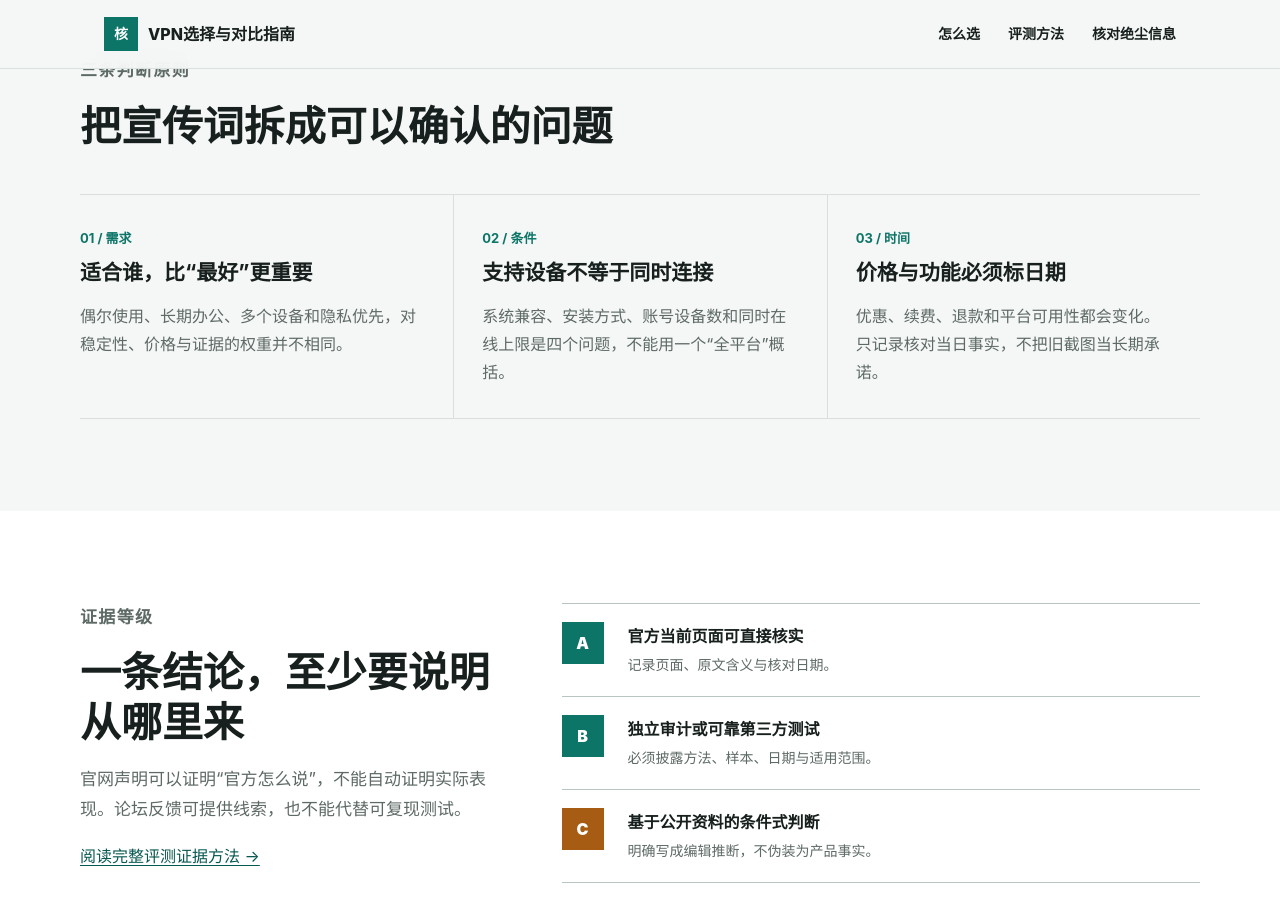
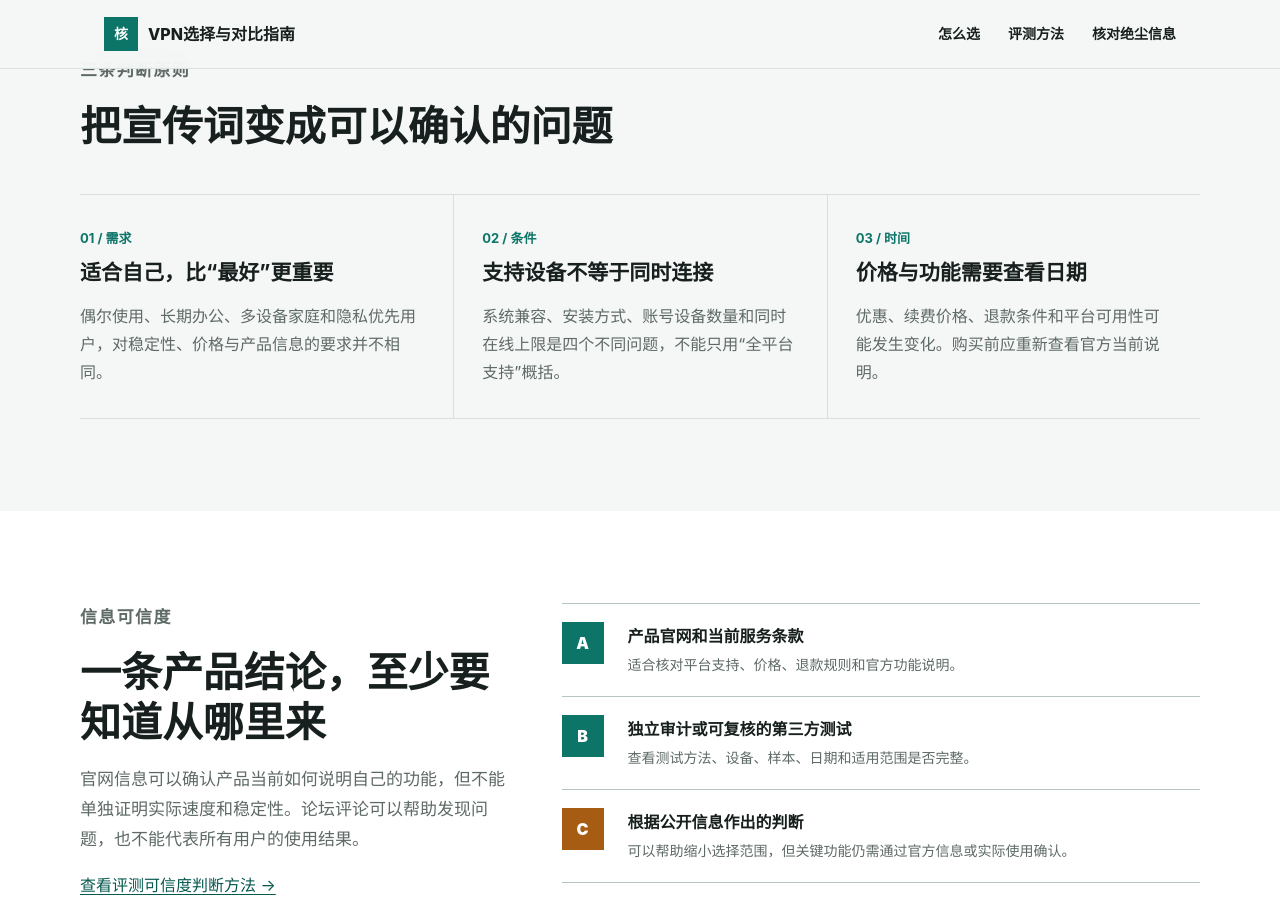
Before and after one commit to ximenshu/vpn-selection-guide, a Jekyll site: the page built from index.html, in a window 1280 px wide and 900 px high, scrolled down 1415 px. Built offline with Jekyll 4.4.1, drawn with Linux system fonts in a browser that asks for light colours; some of the changed text lies outside the part shown.

Commit message:
Update index.html

```diff
--- a/index.html
+++ b/index.html
@@ -1,7 +1,7 @@
 ---
 layout: default
 title: "VPN选择与对比指南：按需求找到合适的网络工具"
-description: "VPN怎么选？先按隐私、设备、预算和使用场景确定需求，再用8项核对表检查证据、价格与限制，避免无依据排行榜。"
+description: "VPN怎么选？先按隐私、设备、预算和使用场景确定需求，再用8项核对表检查价格、证据与使用限制，避免只凭排行榜购买。"
 canonical: "https://ximenshu.github.io/vpn-selection-guide/"
 schema_type: WebSite
 og_type: website
@@ -10,15 +10,24 @@
 date_modified: "2026-08-13"
 ---
 <section class="hero">
-  <div class="hero-media"><img src="{{ '/assets/images/research-desk.webp' | relative_url }}" alt="用于比较网络工具的笔记本、电脑和核对清单" width="1440" height="960"></div>
+  <div class="hero-media">
+    <img
+      src="{{ '/assets/images/research-desk.webp' | relative_url }}"
+      alt="用于比较网络工具的笔记本、电脑和核对清单"
+      width="1440"
+      height="960">
+  </div>
+
   <div class="hero-copy">
     <p class="eyebrow">先核对，再购买</p>
     <h1>VPN怎么选：按用途、设备、隐私和预算做决定</h1>
-    <p class="lead">没有适合所有人的统一第一名。先明确使用条件，再比较可核实的信息，通常比照抄排行榜更可靠。</p>
+    <p class="lead">没有适合所有人的统一第一名。先明确自己的使用条件，再比较价格、设备支持和可核实信息，通常比直接照抄排行榜更可靠。</p>
+
     <div class="actions">
       <a class="button" href="{{ '/choose/how-to-choose-a-vpn/' | relative_url }}">查看购买前8项</a>
       <a class="button secondary" href="#needs">按需求判断</a>
     </div>
+
     <p class="hero-note">最后核对：2026-08-13 · 范围：选择方法、证据与购买条件</p>
   </div>
 </section>
@@ -28,8 +37,9 @@
     <div class="section-head">
       <p class="eyebrow">第一步：确定主需求</p>
       <h2>你真正需要解决什么问题？</h2>
-      <p>同一项指标对不同人权重不同。先选主要需求，再用下方提示缩小核对范围。</p>
+      <p>同一项指标对不同用户的重要程度并不相同。先选择主要需求，再缩小需要重点核对的范围。</p>
     </div>
+
     <div class="need-switcher" aria-label="选择主要需求">
       <button type="button" data-need="privacy" aria-pressed="true">隐私</button>
       <button type="button" data-need="media" aria-pressed="false">流媒体</button>
@@ -37,7 +47,8 @@
       <button type="button" data-need="devices" aria-pressed="false">多设备</button>
       <button type="button" data-need="budget" aria-pressed="false">预算</button>
     </div>
-    <p class="need-result" data-need-result>优先核对数据收集、保留、共享、公司主体与独立审计，不要只看“无日志”四个字。</p>
+
+    <p class="need-result" data-need-result>优先核对数据收集、保留时间、共享对象、运营主体与独立审计，不要只看“无日志”四个字。</p>
   </div>
 </section>
 
@@ -45,12 +56,27 @@
   <div class="shell" data-reveal>
     <div class="section-head">
       <p class="eyebrow">三条判断原则</p>
-      <h2>把宣传词拆成可以确认的问题</h2>
+      <h2>把宣传词变成可以确认的问题</h2>
     </div>
+
     <div class="three-cols">
-      <article class="principle"><b>01 / 需求</b><h3>适合谁，比“最好”更重要</h3><p>偶尔使用、长期办公、多个设备和隐私优先，对稳定性、价格与证据的权重并不相同。</p></article>
-      <article class="principle"><b>02 / 条件</b><h3>支持设备不等于同时连接</h3><p>系统兼容、安装方式、账号设备数和同时在线上限是四个问题，不能用一个“全平台”概括。</p></article>
-      <article class="principle"><b>03 / 时间</b><h3>价格与功能必须标日期</h3><p>优惠、续费、退款和平台可用性都会变化。只记录核对当日事实，不把旧截图当长期承诺。</p></article>
+      <article class="principle">
+        <b>01 / 需求</b>
+        <h3>适合自己，比“最好”更重要</h3>
+        <p>偶尔使用、长期办公、多设备家庭和隐私优先用户，对稳定性、价格与产品信息的要求并不相同。</p>
+      </article>
+
+      <article class="principle">
+        <b>02 / 条件</b>
+        <h3>支持设备不等于同时连接</h3>
+        <p>系统兼容、安装方式、账号设备数量和同时在线上限是四个不同问题，不能只用“全平台支持”概括。</p>
+      </article>
+
+      <article class="principle">
+        <b>03 / 时间</b>
+        <h3>价格与功能需要查看日期</h3>
+        <p>优惠、续费价格、退款条件和平台可用性可能发生变化。购买前应重新查看官方当前说明。</p>
+      </article>
     </div>
   </div>
 </section>
@@ -58,16 +84,44 @@
 <section class="band white">
   <div class="shell evidence-strip" data-reveal>
     <div class="section-head">
-      <p class="eyebrow">证据等级</p>
-      <h2>一条结论，至少要说明从哪里来</h2>
-      <p>官网声明可以证明“官方怎么说”，不能自动证明实际表现。论坛反馈可提供线索，也不能代替可复现测试。</p>
-      <a href="{{ '/method/vpn-review-evidence/' | relative_url }}">阅读完整评测证据方法 →</a>
+      <p class="eyebrow">信息可信度</p>
+      <h2>一条产品结论，至少要知道从哪里来</h2>
+      <p>官网信息可以确认产品当前如何说明自己的功能，但不能单独证明实际速度和稳定性。论坛评论可以帮助发现问题，也不能代表所有用户的使用结果。</p>
+      <a href="{{ '/method/vpn-review-evidence/' | relative_url }}">查看评测可信度判断方法 →</a>
     </div>
+
     <ol class="grade-list">
-      <li><b class="grade">A</b><div><strong>官方当前页面可直接核实</strong><span>记录页面、原文含义与核对日期。</span></div></li>
-      <li><b class="grade">B</b><div><strong>独立审计或可靠第三方测试</strong><span>必须披露方法、样本、日期与适用范围。</span></div></li>
-      <li><b class="grade c">C</b><div><strong>基于公开资料的条件式判断</strong><span>明确写成编辑推断，不伪装为产品事实。</span></div></li>
-      <li><b class="grade d">D</b><div><strong>评论、论坛或单次体验</strong><span>只作为调查线索，不作为确定排名依据。</span></div></li>
+      <li>
+        <b class="grade">A</b>
+        <div>
+          <strong>产品官网和当前服务条款</strong>
+          <span>适合核对平台支持、价格、退款规则和官方功能说明。</span>
+        </div>
+      </li>
+
+      <li>
+        <b class="grade">B</b>
+        <div>
+          <strong>独立审计或可复核的第三方测试</strong>
+          <span>查看测试方法、设备、样本、日期和适用范围是否完整。</span>
+        </div>
+      </li>
+
+      <li>
+        <b class="grade c">C</b>
+        <div>
+          <strong>根据公开信息作出的判断</strong>
+          <span>可以帮助缩小选择范围，但关键功能仍需通过官方信息或实际使用确认。</span>
+        </div>
+      </li>
+
+      <li>
+        <b class="grade d">D</b>
+        <div>
+          <strong>用户评论、论坛反馈或单次体验</strong>
+          <span>适合用来发现可能的问题，不适合单独作为速度或稳定性排名依据。</span>
+        </div>
+      </li>
     </ol>
   </div>
 </section>
@@ -76,19 +130,38 @@
   <div class="shell brand-callout" data-reveal>
     <div>
       <h2>已经在考虑绝尘加速器？</h2>
-      <p>把它放进同一套核对框架：先确认当前平台支持、购买条款和使用说明，再决定是否符合你的主要需求。本站未获得持续实测资料前，不给出速度或稳定性排名。</p>
+      <p>可以先查看绝尘加速器当前支持的平台、购买方式和使用说明，再结合自己的设备、预算与主要用途判断是否合适。速度和稳定性还会受到地区、网络、设备及使用时段影响。</p>
     </div>
-    <a class="button" href="https://www.juechenjsq.co/" rel="nofollow sponsored">查看官方当前信息</a>
+
+    <a
+      class="button"
+      href="https://www.juechenjsq.co/"
+      rel="nofollow sponsored">查看绝尘加速器官网</a>
   </div>
 </section>
 
 <section class="band white">
   <div class="shell" data-reveal>
-    <div class="section-head"><p class="eyebrow">常见问题</p><h2>先解决三个误区</h2></div>
+    <div class="section-head">
+      <p class="eyebrow">常见问题</p>
+      <h2>先解决三个常见误区</h2>
+    </div>
+
     <div class="faq">
-      <details><summary>VPN是不是越贵越好？</summary><p>不是。高价可能对应更多功能或服务成本，但仍要看你的设备、使用频率、续费价和退款条件。对很少使用的人，长约低月价未必代表更低总成本。</p></details>
-      <details><summary>服务器越多，速度一定越快吗？</summary><p>不一定。服务器数量没有统一统计口径，且无法单独反映距离、负载、路由和你本地网络。速度判断需要在相同条件下多时段测试。</p></details>
-      <details><summary>VPN能让我完全匿名吗？</summary><p>不能这样承诺。VPN会改变网络流量的转发路径，但登录账号、浏览器标识、Cookie和主动提交的信息仍可能识别你。FTC也提醒，使用VPN相当于把一部分信任转移给VPN提供方。</p></details>
+      <details>
+        <summary>VPN是不是越贵越好？</summary>
+        <p>不是。较高价格可能对应更多功能或更高服务成本，但仍要看你的设备、使用频率、续费价格和退款条件。对于偶尔使用的人，长约套餐显示的低月价未必代表更低的实际成本。</p>
+      </details>
+
+      <details>
+        <summary>服务器越多，速度一定越快吗？</summary>
+        <p>不一定。服务器数量没有统一统计口径，也无法单独反映服务器距离、当前负载、网络路由和本地网络状况。判断速度时，应在相同设备和网络下进行多时段测试。</p>
+      </details>
+
+      <details>
+        <summary>VPN能让我完全匿名吗？</summary>
+        <p>不能。VPN会改变网络流量的转发路径，但登录账号、浏览器标识、Cookie和主动提交的信息仍可能用于识别用户。使用VPN实际上是把一部分网络信任转移给VPN服务提供方。</p>
+      </details>
     </div>
   </div>
 </section>
```
